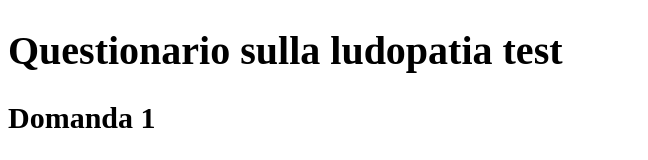
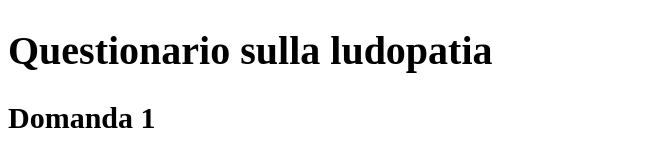
Before and after one commit to GitKa3sar/tpi-site, a plain HTML site: page index.html in a window 1280 px wide. Shown: the top 160 px of the page, without its empty margins (0-648 px from the left). Drawn offline with Linux system fonts and the light colour scheme.

Commit message:
line 11, not test ant more

```diff
--- a/index.html
+++ b/index.html
@@ -8,7 +8,7 @@
 
 <body>
     <header>
-        <h1>Questionario sulla ludopatia test</h1>
+        <h1>Questionario sulla ludopatia</h1>
     </header>
 
     <main>
```
